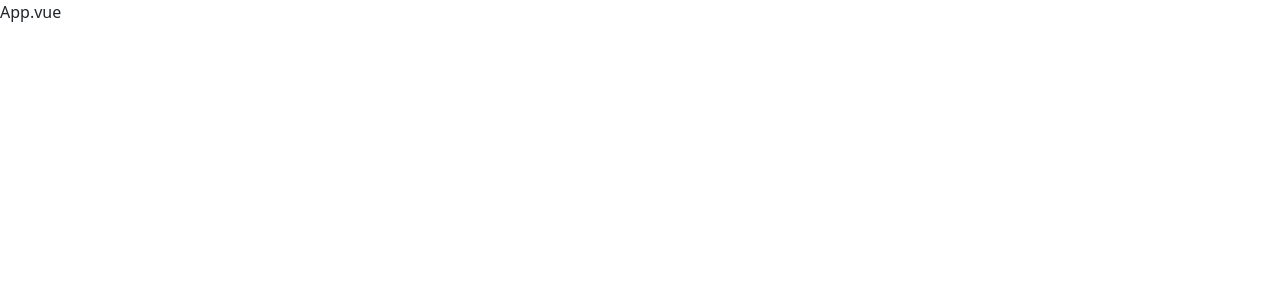
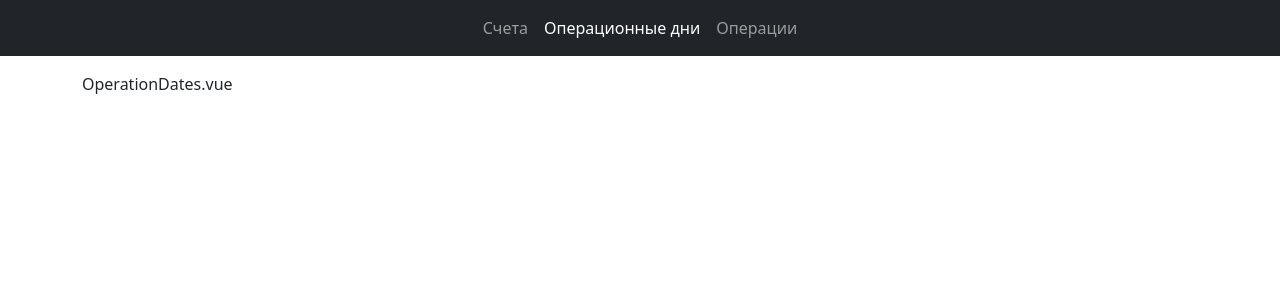
Before and after one commit to jhasuev/test-task-01, a Vue app: page /operation-dates in a window 1280 px wide. Shown: the top 300 px of the page. Built offline with nearby package versions, Linux system fonts and the light colour scheme.

Commit message:
add navbar + routes (empty)

```diff
--- a/package.json
+++ b/package.json
@@ -11,7 +11,8 @@
     "bootstrap": "^5.1.3",
     "bootstrap-vue": "^2.21.2",
     "core-js": "^3.6.5",
-    "vue": "^2.6.11"
+    "vue": "^2.6.11",
+    "vue-router": "^3.5.3"
   },
   "devDependencies": {
     "@vue/cli-plugin-babel": "~4.5.0",
--- a/src/App.vue
+++ b/src/App.vue
@@ -1,13 +1,23 @@
 <template>
   <div>
-    App.vue
+    <navbar />
+    <b-container class="py-3">
+      <b-row>
+        <b-col>
+          <router-view />
+        </b-col>
+      </b-row>
+    </b-container>
   </div>
 </template>
 
 <script>
-
+import Navbar from "@/components/navbar"
 export default {
   name: 'App',
+  components: {
+    Navbar,
+  },
 }
 </script>
 
--- /dev/null
+++ b/src/components/navbar.vue
@@ -0,0 +1,42 @@
+<template>
+  <b-navbar toggleable="lg" type="dark" variant="dark" class="px-3">
+    <b-navbar-toggle target="nav-collapse" class="my-2" />
+    <b-collapse id="nav-collapse" is-nav>
+      <b-navbar-nav class="mx-auto">
+        <b-nav-item
+          v-for="route, i in routesList"
+          :key="i"
+          :active="route.name === $route.name"
+          :to="{ name: route.name }"
+        >{{ route.label }}</b-nav-item>
+      </b-navbar-nav>
+    </b-collapse>
+
+  </b-navbar>
+</template>
+
+<script>
+
+export default {
+  name: 'App',
+  data(){
+    return {
+      routesList: [
+        {
+          name: 'bills',
+          label: 'Счета',
+        },
+        {
+          name: 'operation-dates',
+          label: 'Операционные дни',
+        },
+        {
+          name: 'operations',
+          label: 'Операции',
+        },
+      ],
+    }
+  },
+}
+
+</script>
--- a/src/main.js
+++ b/src/main.js
@@ -1,6 +1,7 @@
 import Vue from 'vue'
 import App from './App.vue'
 import { BootstrapVue, IconsPlugin } from 'bootstrap-vue'
+import router from "@/router/"
 
 // Import Bootstrap an BootstrapVue CSS files (order is important)
 import 'bootstrap/dist/css/bootstrap.css'
@@ -16,4 +17,5 @@ Vue.config.productionTip = false
 
 new Vue({
   render: h => h(App),
+  router,
 }).$mount('#app')
--- /dev/null
+++ b/src/router/index.js
@@ -0,0 +1,30 @@
+import Vue from 'vue'
+import Router from 'vue-router'
+
+Vue.use(Router)
+
+export default new Router({
+  mode: 'history',
+  routes: [
+    {
+      path: "/",
+      name: "home",
+      redirect: "bills",
+    },
+    {
+      path: "/bills",
+      name: "bills",
+      component: () => import("@/views/Bills")
+    },
+    {
+      path: "/operation-dates",
+      name: "operation-dates",
+      component: () => import("@/views/OperationDates")
+    },
+    {
+      path: "/operations",
+      name: "operations",
+      component: () => import("@/views/Operations")
+    },
+  ],
+})
--- /dev/null
+++ b/src/views/Bills.vue
@@ -0,0 +1,11 @@
+<template>
+  <div>
+    Bills.vue
+  </div>
+</template>
+
+<script>
+export default {
+  name: "Bills",
+}
+</script>
--- /dev/null
+++ b/src/views/OperationDates.vue
@@ -0,0 +1,11 @@
+<template>
+  <div>
+    OperationDates.vue
+  </div>
+</template>
+
+<script>
+export default {
+  name: "OperationDates",
+}
+</script>
--- /dev/null
+++ b/src/views/Operations.vue
@@ -0,0 +1,11 @@
+<template>
+  <div>
+    Operations.vue
+  </div>
+</template>
+
+<script>
+export default {
+  name: "Operations",
+}
+</script>
```
Also changed, not shown: 1 other file (tests, documents, lock files or other folders).
